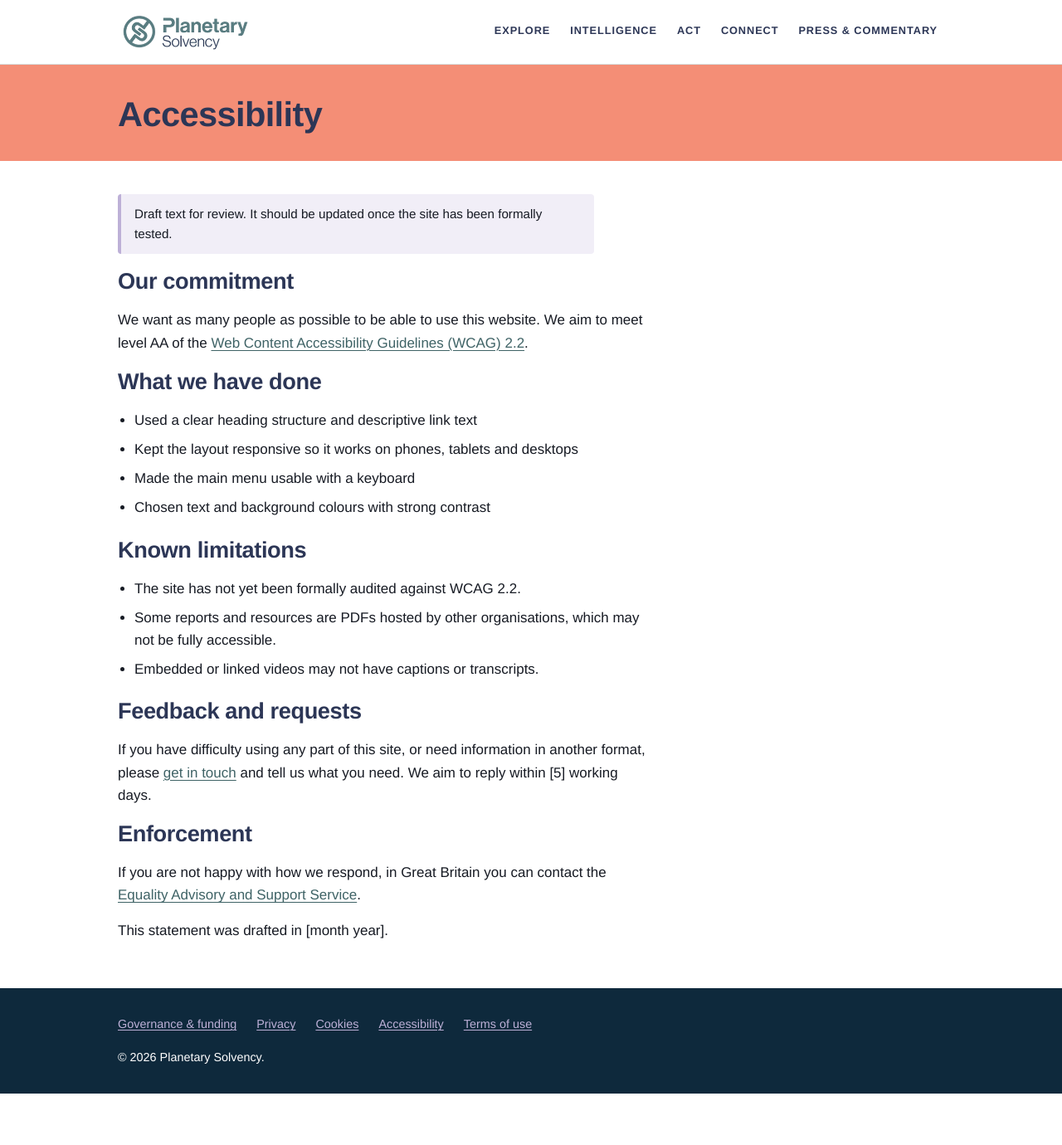
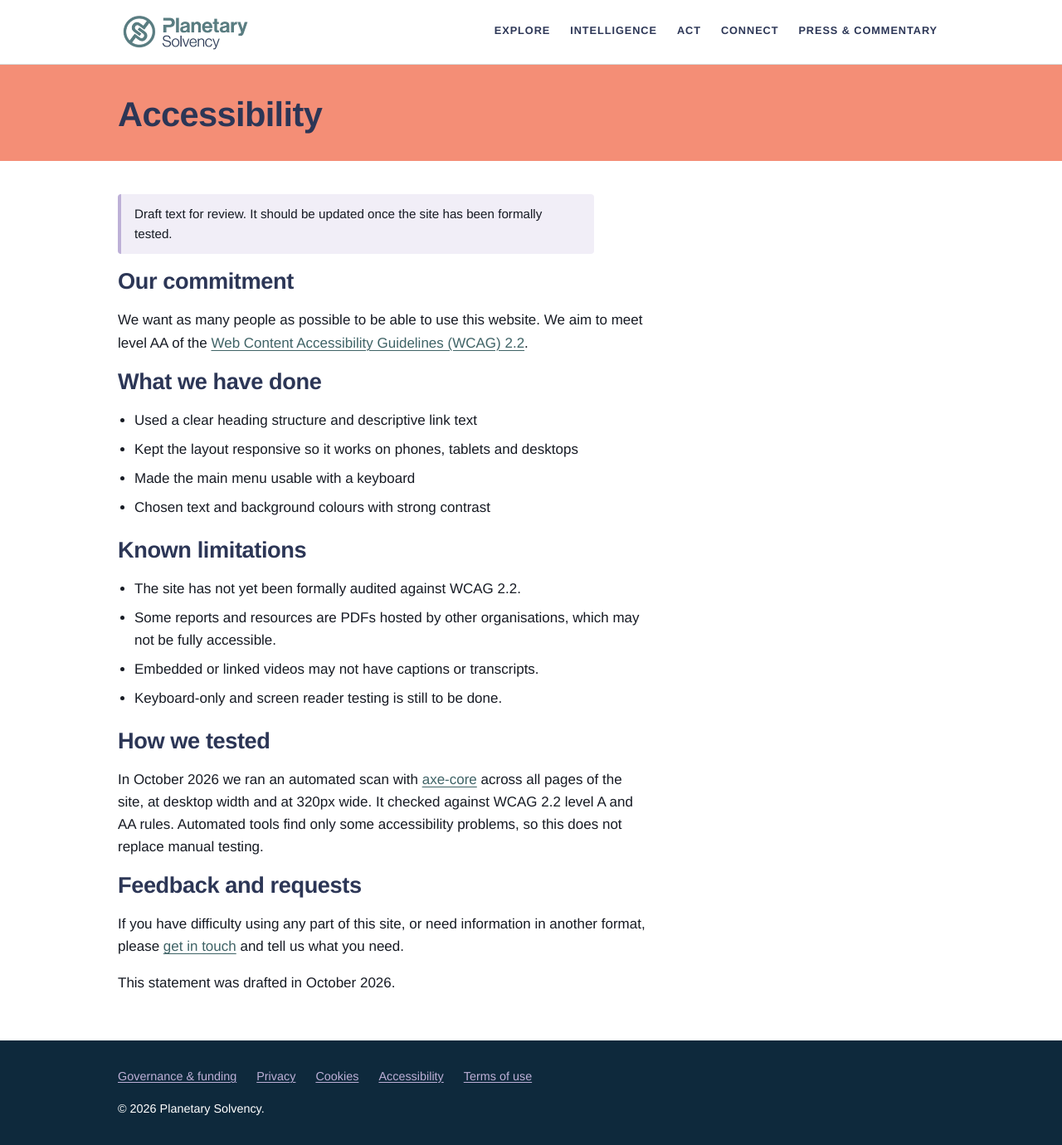
Before and after one commit to planetarysolvencyadmin/ps-website, a Jekyll site: the page built from accessibility.md, in a window 1280 px wide. Shown: the whole page at 83% size. Built offline with Jekyll 4.4.1, drawn with Linux system fonts in a browser that asks for light colours; before the commit the page ends 1318 px from its top, so only the background shows below that.

Commit message:
Update accessibility statement and make report card links unique
- Add 'How we tested' section and keyboard/screen reader limitation
- Remove reply-time promise and Enforcement section; set drafted date
- Add aria-labels naming each report to Read online / Download PDF links
- Show a single Download PDF link where the online and PDF URLs are the same

Co-Authored-By: Claude Sonnet 5.5 <noreply@anthropic.com>
Claude-Session: https://claude.ai/code/session_01CRyaojyQ2tprPqDpa6Mkjt

```diff
--- a/_includes/report-grid.html
+++ b/_includes/report-grid.html
@@ -5,7 +5,7 @@
 <div class="report-body">
 <h3><a href="{{ r.url }}">{{ r.year }}: {{ r.title }}</a></h3>
 <p>{{ r.summary }}</p>
-<p class="report-links"><a href="{{ r.url }}">Read online</a>{% if r.pdf %} | <a href="{{ r.pdf }}">Download PDF</a>{% endif %}</p>
+<p class="report-links">{% if r.pdf == r.url %}<a href="{{ r.pdf }}" aria-label="Download PDF: {{ r.title | escape }} ({{ r.year }})">Download PDF</a>{% else %}<a href="{{ r.url }}" aria-label="Read online: {{ r.title | escape }} ({{ r.year }})">Read online</a>{% if r.pdf %} | <a href="{{ r.pdf }}" aria-label="Download PDF: {{ r.title | escape }} ({{ r.year }})">Download PDF</a>{% endif %}{% endif %}</p>
 </div>
 </article>
 {% endfor %}
--- a/accessibility.md
+++ b/accessibility.md
@@ -25,13 +25,14 @@ We want as many people as possible to be able to use this website. We aim to mee
 * The site has not yet been formally audited against WCAG 2.2.
 * Some reports and resources are PDFs hosted by other organisations, which may not be fully accessible.
 * Embedded or linked videos may not have captions or transcripts.
+* Keyboard-only and screen reader testing is still to be done.
+
+## How we tested
+
+In October 2026 we ran an automated scan with [axe-core](https://github.com/dequelabs/axe-core) across all pages of the site, at desktop width and at 320px wide. It checked against WCAG 2.2 level A and AA rules. Automated tools find only some accessibility problems, so this does not replace manual testing.
 
 ## Feedback and requests
 
-If you have difficulty using any part of this site, or need information in another format, please [get in touch](/connect/#contact) and tell us what you need. We aim to reply within [5] working days.
+If you have difficulty using any part of this site, or need information in another format, please [get in touch](/connect/#contact) and tell us what you need.
 
-## Enforcement
-
-If you are not happy with how we respond, in Great Britain you can contact the [Equality Advisory and Support Service](https://www.equalityadvisoryservice.com/).
-
-This statement was drafted in [month year].
+This statement was drafted in October 2026.
```
